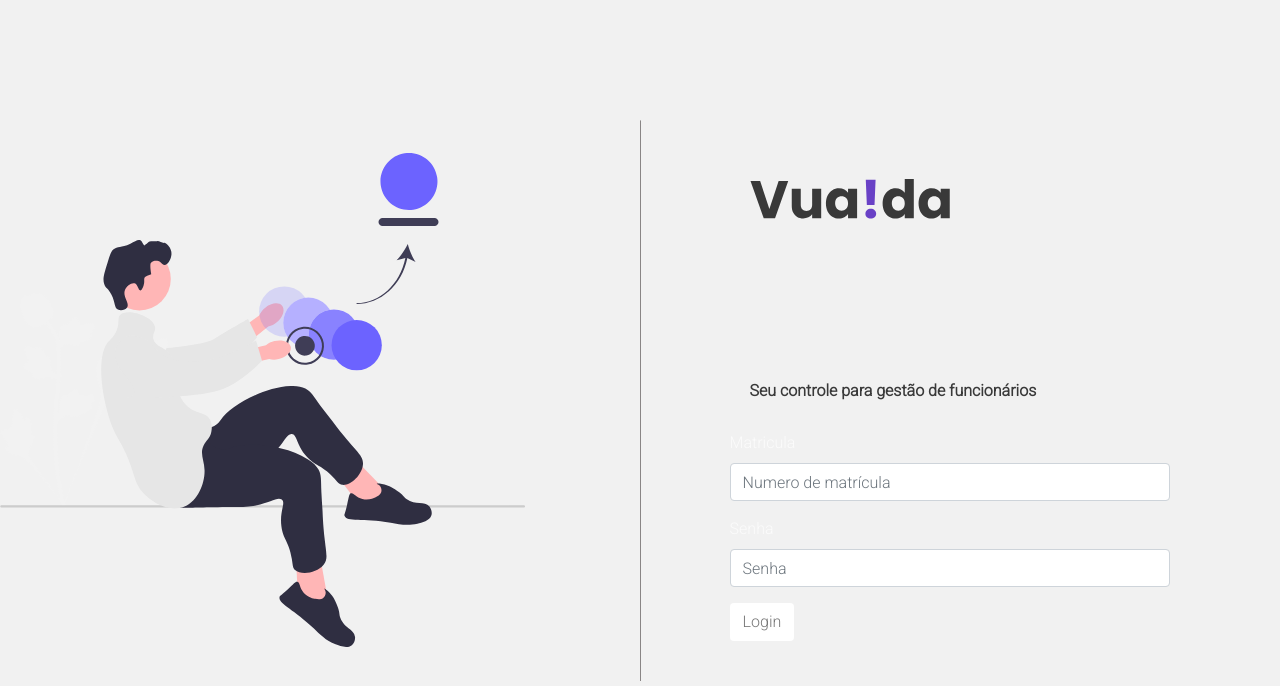
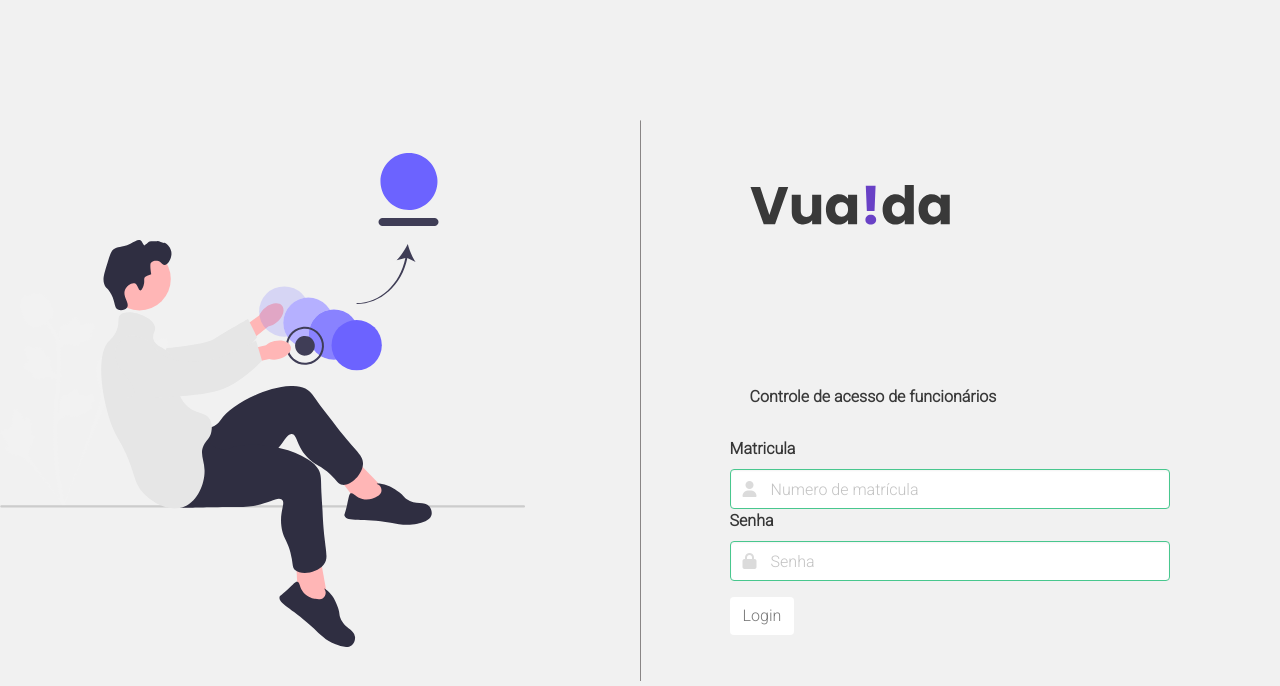
Before and after one commit to julianadeveloper/FuncionariosFront, a Vue app: page / in a window 1280 px wide. Shown: the top 686 px of the page. Built offline with nearby package versions, Linux system fonts and the light colour scheme; a web font is replaced by a local one.

Commit message:
nova-tela-login

```diff
--- a/src/components/FormCreateUser.vue
+++ b/src/components/FormCreateUser.vue
@@ -22,7 +22,7 @@
             v-model="user.name"
           />
         </div>
-        <div class="form-group">
+        <div class="form-group " >
           <label>Tipo de usuário</label>
           <select
             class="form-control form-control-sm"
@@ -30,7 +30,7 @@
             id="roles"
             name="roles"
           >
-            <option value="operador" name="roles">funcionário</option>
+            <option value="operador" name="roles">Funcionário</option>
             <option value="admin" name="roles">Admin</option>
           </select>
         </div>
--- a/src/components/LoginUser.vue
+++ b/src/components/LoginUser.vue
@@ -10,30 +10,38 @@
         <div class="vuaida">
           <img src="../assets/images/logo.svg" />
         </div>
-        <span>Seu controle para gestão de funcionários</span>
+        <span class="subtitle">Controle de acesso de funcionários</span>
       </div>
+
       <div class="form-group">
-        <label for="exampleInputEmail1">Matricula</label>
+        <label class="label" for="exampleInputEmail1">Matricula</label>
+        <div class="control has-icons-left has-icons-right">
           <input
-          type="login"
-          class="form-control"
+            type="text"
             id="exampleInputEmail1"
             placeholder="Numero de matrícula"
             required
             v-model="user.username"
+            class="input is-success"
           />
+          <span class="icon is-small is-left">
+            <i class="fas fa-user"></i>
+          </span>
         </div>
-      <div class="form-group">
-        <label for="exampleInputPassword1">Senha</label>
-
+  <label class="label" for="exampleInputEmail2">Senha</label>
+        <div class="control has-icons-left has-icons-right">
           <input
             type="password"
-          class="form-control"
-          id="exampleInputPassword1"
+            id="exampleInputEmail2"
             placeholder="Senha"
             required
             v-model="user.password"
+            class="input is-success"
           />
+          <span class="icon is-small is-left">
+            <i class="fas fa-lock"></i>
+          </span>
+        </div>
       </div>
 
       <button type="submit" class="btn btn-white btn-animate">Login</button>
@@ -240,6 +248,9 @@ hr {
   hr {
     border-left: none;
   }
+.subtitle{
+position: relative;
+}
 .img-login {
     margin-right: 40%;
     width: 12rem;
@@ -259,4 +270,3 @@ hr {
   }
 }
 </style>
-6
```
Lines whose indentation alone changed are shown as unchanged.
